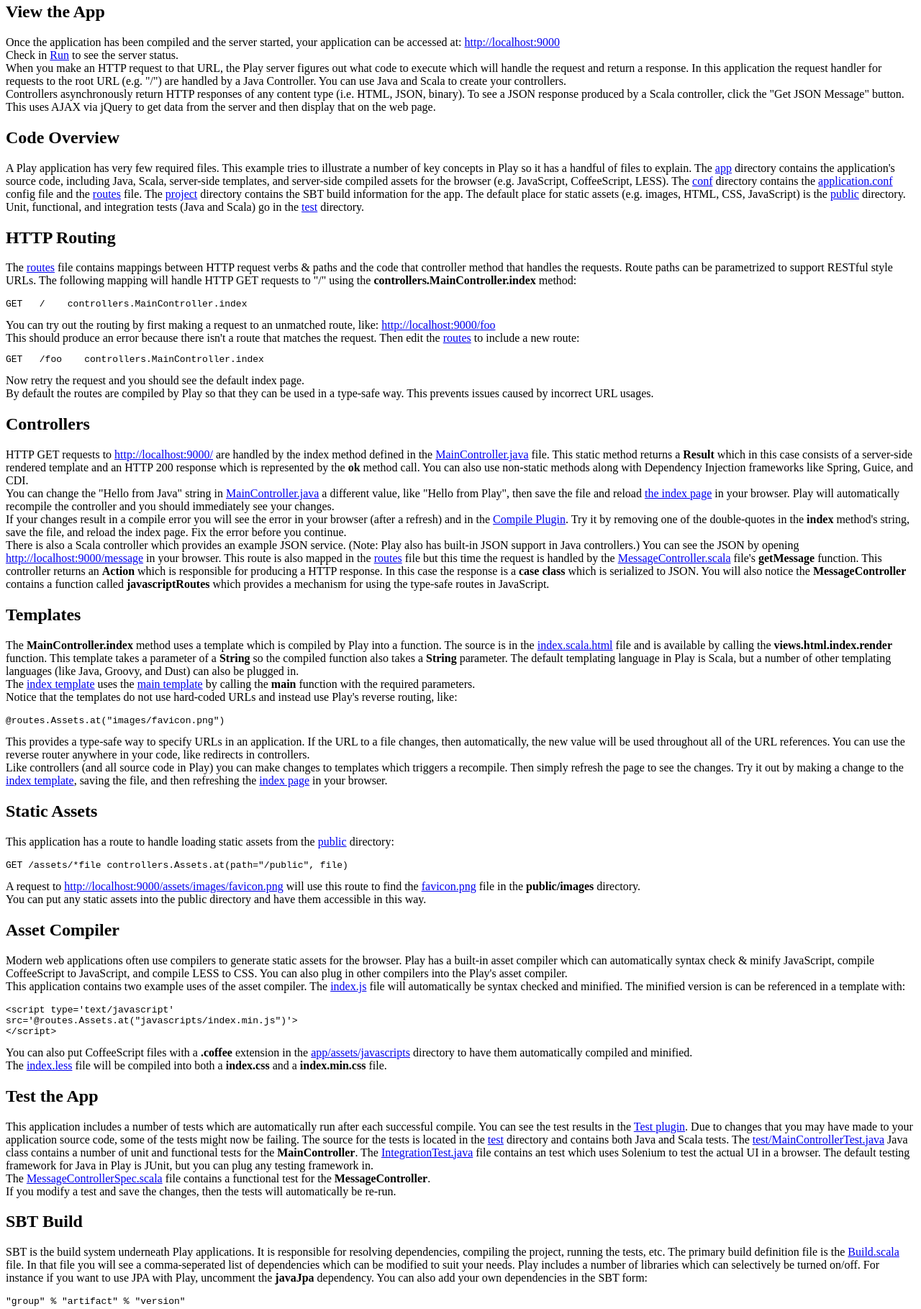
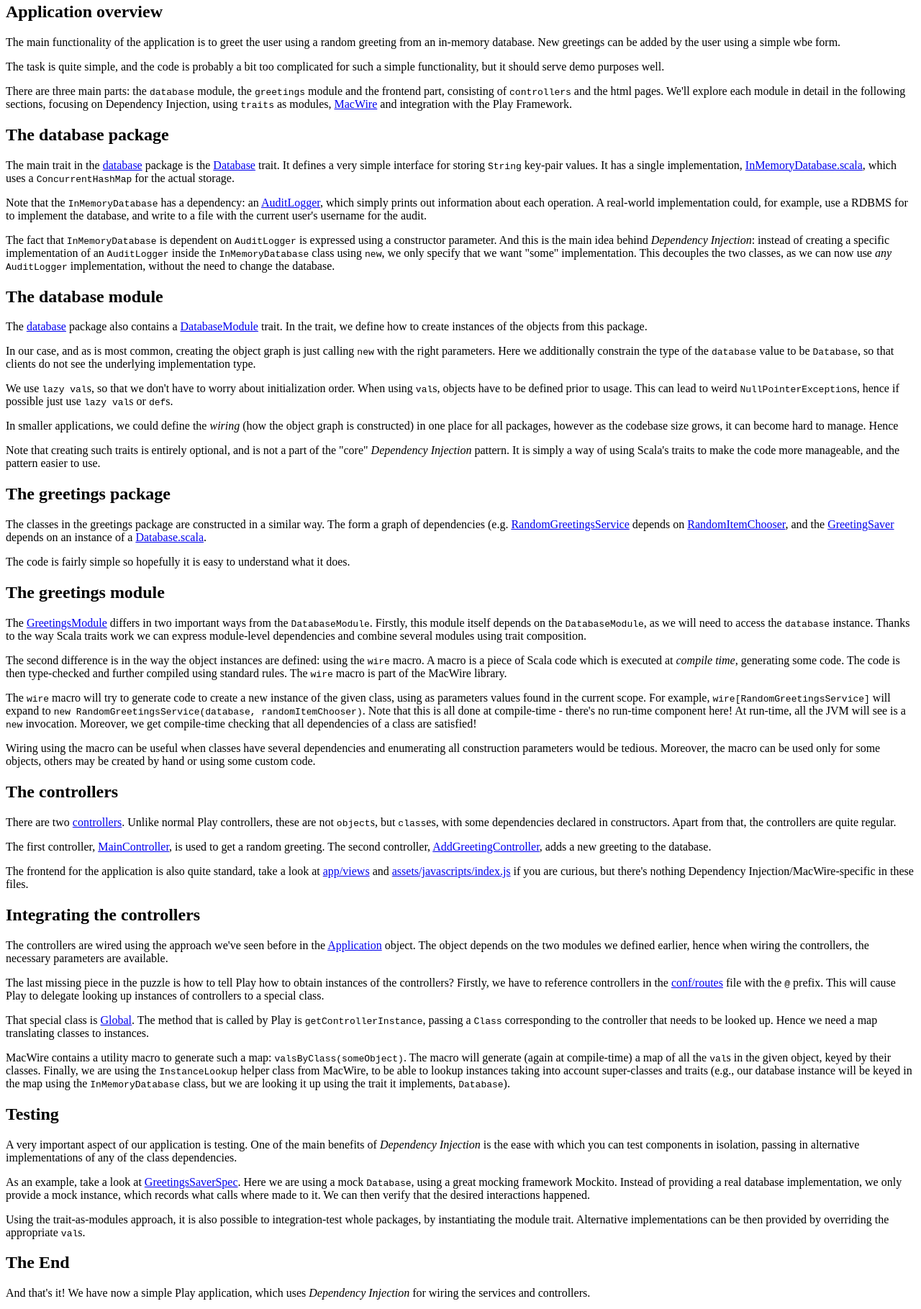
Before and after one commit to adamw/macwire-activator, a plain HTML site: page tutorial/index.html in a window 1280 px wide. Shown: the part 43-1862 px from the top of the page at 72% size. Drawn offline with Linux system fonts and the light colour scheme.

Commit message:
Initial activator docs

```diff
--- a/tutorial/index.html
+++ b/tutorial/index.html
@@ -1,116 +1,229 @@
 <html>
 <head>
-    <title>Hello Play Framework - Activator Template</title>
+    <title>No-framework Dependency Injection with MacWire and Play Activator</title>
 </head>
 <body>
 <div>
-    <p>You've just created a simple Play Framework application! Now lets explore the code and make some changes.</p>
+    <p>You've just created the Macwire + Play Framework example application! Let's explore what's inside.</p>
 
-    <h2> View the App</h2>
+    <h2>Application overview</h2>
 
     <p>
-        Once the application has been compiled and the server started, your application can be accessed at: <a href="http://localhost:9000" target="_blank">http://localhost:9000</a><br/>
-        Check in <a href="#run" class="shortcut">Run</a> to see the server status.<br/>
-        When you make an HTTP request to that URL, the Play server figures out what code to execute which will handle the request and return a response.  In this application the request handler for requests to the root URL (e.g. "/") are handled by a Java Controller.  You can use Java and Scala to create your controllers.<br/>
-        Controllers asynchronously return HTTP responses of any content type (i.e. HTML, JSON, binary).  To see a JSON response produced by a Scala controller, click the "Get JSON Message" button.  This uses AJAX via jQuery to get data from the server and then display that on the web page.
+        The main functionality of the application is to greet the user using a random greeting from an in-memory database.
+        New greetings can be added by the user using a simple wbe form.
+    </p>
+
+    <p>
+        The task is quite simple, and the code is probably a bit too complicated for such a simple functionality, but it
+        should serve demo purposes well.
+    </p>
+
+    <p>
+        There are three main parts: the <code>database</code> module, the <code>greetings</code> module and the
+        frontend part, consisting of <code>controllers</code> and the html pages. We'll explore each module in detail
+        in the following sections, focusing on Dependency Injection, using <code>traits</code> as modules,
+        <a href="https://github.com/adamw/macwire">MacWire</a> and integration with the Play Framework.
     </p>
 </div>
 <div>
-    <h2> Code Overview</h2>
-
-    <p>A Play application has very few required files.  This example tries to illustrate a number of key concepts in Play so it has a handful of files to explain.  The <a href="#code/app" class="shortcut">app</a> directory contains the application's source code, including Java, Scala, server-side templates, and server-side compiled assets for the browser (e.g. JavaScript, CoffeeScript, LESS).  The <a href="#code/conf" class="shortcut">conf</a> directory contains the <a href="#code/conf/application.conf" class="shortcut">application.conf</a> config file and the <a href="#code/conf/routes" class="shortcut">routes</a> file</a>.  The <a href="#code/project" class="shortcut">project</a> directory contains the SBT build information for the app.  The default place for static assets (e.g. images, HTML, CSS, JavaScript) is the <a href="#code/public" class="shortcut">public</a> directory.  Unit, functional, and integration tests (Java and Scala) go in the <a href="#code/test" class="shortcut">test</a> directory.</p>
-</div>
-<div>
-    <h2> HTTP Routing</h2>
+    <h2>The database package</h2>
 
     <p>
-        The <a href="#code/conf/routes" class="shortcut">routes</a> file contains mappings between HTTP request verbs &amp; paths and the code that controller method that handles the requests.  Route paths can be parametrized to support RESTful style URLs.  The following mapping will handle HTTP GET requests to "/" using the <strong>controllers.MainController.index</strong> method:
-        <pre><code>GET   /    controllers.MainController.index</code></pre>
-        You can try out the routing by first making a request to an unmatched route, like: <a href="http://localhost:9000/foo" target="_blank">http://localhost:9000/foo</a><br/>
-        This should produce an error because there isn't a route that matches the request.
-        Then edit the <a href="#code/conf/routes" class="shortcut">routes</a> to include a new route:
-        <pre><code>GET   /foo    controllers.MainController.index</code></pre>
-        Now retry the request and you should see the default index page.<br/>
-        By default the routes are compiled by Play so that they can be used in a type-safe way.  This prevents issues caused by incorrect URL usages.
-        <!-- todo: Learn more -->
+        The main trait in the <a href="#code/app/services/database" class="shortcut">database</a> package is the
+        <a href="#code/app/services/database/Database.scala" class="shortcut">Database</a> trait. It defines a
+        very simple interface for storing <code>String</code> key-pair values. It has a single implementation,
+        <a href="#code/app/services/database/InMemoryDatabase.scala" class="shortcut">InMemoryDatabase.scala</a>,
+        which uses a <code>ConcurrentHashMap</code> for the actual storage.
+    </p>
+
+    <p>
+        Note that the <code>InMemoryDatabase</code> has a dependency: an
+        <a href="#code/app/services/database/AuditLogger.scala" class="shortcut">AuditLogger</a>, which simply
+        prints out information about each operation. A real-world implementation could, for example, use a RDBMS for
+        to implement the database, and write to a file with the current user's username for the audit.
+    </p>
+
+    <p>
+        The fact that <code>InMemoryDatabase</code> is dependent on <code>AuditLogger</code> is expressed using a
+        constructor parameter. And this is the main idea behind <em>Dependency Injection</em>: instead of creating a
+        specific implementation of an <code>AuditLogger</code> inside the <code>InMemoryDatabase</code> class using
+        <code>new</code>, we only specify that we want "some" implementation. This decouples the two classes, as we
+        can now use <em>any</em> <code>AuditLogger</code> implementation, without the need to change the database.
     </p>
 </div>
 <div>
-    <h2> Controllers</h2>
+    <h2>The database module</h2>
 
     <p>
-        HTTP GET requests to <a href="http://localhost:9000/" target="_blank">http://localhost:9000/</a> are handled by the index method defined in the <a href="#code/app/controllers/MainController.java" class="shortcut">MainController.java</a> file.  This static method returns a <strong>Result</strong> which in this case consists of a server-side rendered template and an HTTP 200 response which is represented by the <strong>ok</strong> method call.  You can also use non-static methods along with Dependency Injection frameworks like Spring, Guice, and CDI. <!-- todo:  (<a href="http://TODO" target="_blank">Learn More...</a>) --><br/>
-        You can change the "Hello from Java" string in <a href="#code/app/controllers/MainController.java" class="shortcut">MainController.java</a> a different value, like "Hello from Play", then save the file and reload <a href="http://localhost:9000/" target="_blank">the index page</a> in your browser.  Play will automatically recompile the controller and you should immediately see your changes.<br/>
-        If your changes result in a compile error you will see the error in your browser (after a refresh) and in the <a href="#compile" class="shortcut">Compile Plugin</a>.  Try it by removing one of the double-quotes in the <strong>index</strong> method's string, save the file, and reload the index page.  Fix the error before you continue.<br/>
-        There is also a Scala controller which provides an example JSON service.  (Note: Play also has built-in JSON support in Java controllers.)  You can see the JSON by opening <a href="http://localhost:9000/message" target="_blank">http://localhost:9000/message</a> in your browser.  This route is also mapped in the <a href="#code/conf/routes" class="shortcut">routes</a> file but this time the request is handled by the <a href="#code/app/controllers/MessageController.scala" class="shortcut">MessageController.scala</a> file's <strong>getMessage</strong> function.  This controller returns an <strong>Action</strong> which is responsible for producing a HTTP response.  In this case the response is a <strong>case class</strong> which is serialized to JSON.  You will also notice the <strong>MessageController</strong> contains a function called <strong>javascriptRoutes</strong> which provides a mechanism for using the type-safe routes in JavaScript.
-        <!-- todo: Learn more -->
+        The <a href="#code/app/services/database" class="shortcut">database</a> package also contains a
+        <a href="#code/app/services/database/DatabaseModule.scala" class="shortcut">DatabaseModule</a> trait.
+        In the trait, we define how to create instances of the objects from this package.
+    </p>
+
+    <p>
+        In our case, and as is most common, creating the object graph is just calling <code>new</code> with
+        the right parameters. Here we additionally constrain the type of the <code>database</code> value to be
+        <code>Database</code>, so that clients do not see the underlying implementation type.
+    </p>
+
+    <p>
+        We use <code>lazy val</code>s, so that we don't have to worry about initialization order. When using
+        <code>val</code>s, objects have to be defined prior to usage. This can lead to weird
+        <code>NullPointerException</code>s, hence if possible just use <code>lazy val</code>s or <code>def</code>s.
+    </p>
+
+    <p>
+        In smaller applications, we could define the <em>wiring</em> (how the object graph is constructed) in one place
+        for all packages, however as the codebase size grows, it can become hard to manage. Hence
+    </p>
+
+    <p>
+        Note that creating such traits is entirely optional, and is not a part of the "core" <em>Dependency Injection</em>
+        pattern. It is simply a way of using Scala's traits to make the code more manageable, and the pattern easier
+        to use.
     </p>
 </div>
 <div>
-    <h2> Templates</h2>
+    <h2>The greetings package</h2>
 
     <p>
-        The <strong>MainController.index</strong> method uses a template which is compiled by Play into a function.  The source is in the <a href="#code/app/views/index.scala.html" class="shortcut">index.scala.html</a> file and is available by calling the <strong>views.html.index.render</strong> function.  This template takes a parameter of a <strong>String</strong> so the compiled function also takes a <strong>String</strong> parameter.  The default templating language in Play is Scala, but a number of other templating languages (like Java, Groovy, and Dust) can also be plugged in.<br/>
-        The <a href="#code/app/views/index.scala.html" class="shortcut">index template</a> uses the <a href="#code/app/views/main.scala.html" class="shortcut">main template</a> by calling the <strong>main</strong> function with the required parameters.<br/>
-        Notice that the templates do not use hard-coded URLs and instead use Play's reverse routing, like:
-        <pre><code>@routes.Assets.at("images/favicon.png")</code></pre>
-        This provides a type-safe way to specify URLs in an application.  If the URL to a file changes, then automatically, the new value will be used throughout all of the URL references.  You can use the reverse router anywhere in your code, like redirects in controllers.<br/>
-        Like controllers (and all source code in Play) you can make changes to templates which triggers a recompile.  Then simply refresh the page to see the changes.  Try it out by making a change to the <a href="#code/app/views/index.scala.html" class="shortcut">index template</a>, saving the file, and then refreshing the <a href="http://localhost:9000/" target="_blank">index page</a> in your browser.
-        <!-- todo: Learn more -->
+        The classes in the greetings package are constructed in a similar way. The form a graph of dependencies (e.g.
+        <a href="#code/app/services/greetings/RandomGreetingsService.scala" class="shortcut">RandomGreetingsService</a> depends on
+        <a href="#code/app/services/greetings/RandomItemChooser.scala" class="shortcut">RandomItemChooser</a>, and the
+        <a href="#code/app/services/greetings/GreetingSaver.scala" class="shortcut">GreetingSaver</a> depends on an
+        instance of a <a href="#code/app/services/database/Database.scala" class="shortcut">Database.scala</a>.
+    </p>
+
+    <p>
+        The code is fairly simple so hopefully it is easy to understand what it does.
     </p>
 </div>
 <div>
-    <h2> Static Assets</h2>
+    <h2>The greetings module</h2>
 
     <p>
-        This application has a route to handle loading static assets from the <a href="#code/public" class="shortcut">public</a> directory:
-        <pre><code>GET /assets/*file controllers.Assets.at(path="/public", file)</code></pre>
-        A request to <a href="http://localhost:9000/assets/images/favicon.png" target="_blank">http://localhost:9000/assets/images/favicon.png</a> will use this route to find the <a href="#code/public/images/favicon.png" class="shortcut">favicon.png</a> file in the <strong>public/images</strong> directory.<br/>
-        You can put any static assets into the public directory and have them accessible in this way.
-        <!-- todo: Learn more -->
+        The <a href="#code/app/services/greetings/GreetingsModule.scala" class="shortcut">GreetingsModule</a> differs in two
+        important ways from the <code>DatabaseModule</code>. Firstly, this module itself depends on the <code>DatabaseModule</code>,
+        as we will need to access the <code>database</code> instance. Thanks to the way Scala traits work we can express
+        module-level dependencies and combine several modules using trait composition.
+    </p>
+
+    <p>
+        The second difference is in the way the object instances are defined: using the <code>wire</code> macro. A macro is
+        a piece of Scala code which is executed at <em>compile time</em>, generating some code. The code is then type-checked
+        and further compiled using standard rules. The <code>wire</code> macro is part of the MacWire library.
+    </p>
+
+    <p>
+        The <code>wire</code> macro will try to generate code to create a new instance of the given class, using as parameters
+        values found in the current scope. For example, <code>wire[RandomGreetingsService]</code> will expand to
+        <code>new RandomGreetingsService(database, randomItemChooser)</code>. Note that this is all done at compile-time - there's
+        no run-time component here! At run-time, all the JVM will see is a <code>new</code> invocation. Moreover, we get
+        compile-time checking that all dependencies of a class are satisfied!
+    </p>
+
+    <p>
+        Wiring using the macro can be useful when classes have several dependencies and enumerating all construction parameters
+        would be tedious. Moreover, the macro can be used only for some objects, others may be created by hand or using some
+        custom code.
     </p>
 </div>
 <div>
-    <h2> Asset Compiler</h2>
+    <h2>The controllers</h2>
 
     <p>
-        Modern web applications often use compilers to generate static assets for the browser.  Play has a built-in asset compiler which can automatically syntax check &amp; minify JavaScript, compile CoffeeScript to JavaScript, and compile LESS to CSS.  You can also plug in other compilers into the Play's asset compiler.<br/>
-        This application contains two example uses of the asset compiler.  The <a href="#code/app/assets/javascripts/index.js" class="shortcut">index.js</a> file will automatically be syntax checked and minified.  The minified version is can be referenced in a template with:
-        <pre><code>&lt;script type='text/javascript'
-src='@routes.Assets.at("javascripts/index.min.js")'&gt;
-&lt;/script&gt;</code></pre>
-        You can also put CoffeeScript files with a <strong>.coffee</strong> extension in the <a href="#code/app/assets/javascripts" class="shortcut">app/assets/javascripts</a> directory to have them automatically compiled and minified.<br/>
-        The <a href="#code/app/assets/stylesheets/index.less" class="shortcut">index.less</a> file will be compiled into both a <strong>index.css</strong> and a <strong>index.min.css</strong> file.
-        <!-- todo: Learn more -->
+        There are two <a href="#code/app/services/controllers" class="shortcut">controllers</a>. Unlike normal Play controllers,
+        these are not <code>object</code>s, but <code>class</code>es, with some dependencies declared in constructors. Apart
+        from that, the controllers are quite regular.
+    </p>
+
+    <p>
+        The first controller, <a href="#code/app/services/controllers/MainController.scala" class="shortcut">MainController</a>,
+        is used to get a random greeting. The second controller,
+        <a href="#code/app/services/controllers/AddGreetingController.scala" class="shortcut">AddGreetingController</a>,
+        adds a new greeting to the database.
+    </p>
+
+    <p>
+        The frontend for the application is also quite standard, take a look at
+        <a href="#code/app/views" class="shortcut">app/views</a> and
+        <a href="#code/assets/javascripts/index.js" class="shortcut">assets/javascripts/index.js</a> if you are curious, but
+        there's nothing Dependency Injection/MacWire-specific in these files.
     </p>
 </div>
 <div>
-    <h2> Test the App</h2>
+    <h2>Integrating the controllers</h2>
 
     <p>
-        This application includes a number of tests which are automatically run after each successful compile.  You can see the test results in the <a href="#test" class="shortcut">Test plugin</a>.  Due to changes that you may have made to your application source code, some of the tests might now be failing.  The source for the tests is located in the <a href="#code/test" class="shortcut">test</a> directory and contains both Java and Scala tests.  The <a href="#code/test/MainControllerTest.java" class="shortcut">test/MainControllerTest.java</a> Java class contains a number of unit and functional tests for the <strong>MainController</strong>.  The <a href="#code/test/IntegrationTest.java" class="shortcut">IntegrationTest.java</a> file contains an test which uses Solenium to test the actual UI in a browser.  The default testing framework for Java in Play is JUnit, but you can plug any testing framework in.<br/>
-        The <a href="#code/test/MessageControllerSpec.scala" class="shortcut">MessageControllerSpec.scala</a> file contains a functional test for the <strong>MessageController</strong>.<br/>
-        If you modify a test and save the changes, then the tests will automatically be re-run.
-        <!-- todo: Learn more -->
+        The controllers are wired using the approach we've seen before in the
+        <a href="#code/app/Application.scala" class="shortcut">Application</a> object. The object depends on the two
+        modules we defined earlier, hence when wiring the controllers, the necessary parameters are available.
+    </p>
+
+    <p>
+        The last missing piece in the puzzle is how to tell Play how to obtain instances of the controllers? Firstly, we
+        have to reference controllers in the  <a href="#code/conf/routes" class="shortcut">conf/routes</a> file with the
+        <code>@</code> prefix. This will cause Play to delegate looking up instances of controllers to a special class.
+    </p>
+
+    <p>
+        That special class is <a href="#code/app/Global.scala" class="shortcut">Global</a>. The method that is called by
+        Play is <code>getControllerInstance</code>, passing a <code>Class</code> corresponding to the controller that
+        needs to be looked up. Hence we need a map translating classes to instances.
+    </p>
+
+    <p>
+        MacWire contains a utility macro to generate such a map: <code>valsByClass(someObject)</code>. The macro
+        will generate (again at compile-time) a map of all the <code>val</code>s in the given object, keyed by their
+        classes. Finally, we are using the <code>InstanceLookup</code> helper class from MacWire, to be able to lookup
+        instances taking into account super-classes and traits (e.g., our database instance will be keyed in the map using the
+        <code>InMemoryDatabase</code> class, but we are looking it up using the trait it implements, <code>Database</code>).
     </p>
 </div>
 <div>
-    <h2> SBT Build</h2>
+    <h2>Testing</h2>
 
     <p>
-        SBT is the build system underneath Play applications.  It is responsible for resolving dependencies, compiling the project, running the tests, etc.  The primary build definition file is the <a href="#code/project/Build.scala" class="shortcut">Build.scala</a> file.  In that file you will see a comma-seperated list of dependencies which can be modified to suit your needs.  Play includes a number of libraries which can selectively be turned on/off.  For instance if you want to use JPA with Play, uncomment the <strong>javaJpa</strong> dependency.  You can also add your own dependencies in the SBT form:
-        <pre><code>"group" % "artifact" % "version"</code></pre>
-        <!-- todo: Learn more -->
+        A very important aspect of our application is testing. One of the main benefits of <em>Dependency Injection</em>
+        is the ease with which you can test components in isolation, passing in alternative implementations of any
+        of the class dependencies.
+    </p>
+
+    <p>
+        As an example, take a look at
+        <a href="#code/test/services/greetings/GreetingsSaverSpec.scala" class="shortcut">GreetingsSaverSpec</a>.
+        Here we are using a mock <code>Database</code>, using a great mocking framework Mockito. Instead of providing
+        a real database implementation, we only provide a mock instance, which records what calls where made to it.
+        We can then verify that the desired interactions happened.
+    </p>
+
+    <p>
+        Using the trait-as-modules approach, it is also possible to integration-test whole packages, by instantiating the
+        module trait. Alternative implementations can be then provided by overriding the appropriate <code>val</code>s.
     </p>
 </div>
 <div>
-    <h2> Further Learning</h2>
+    <h2>The End</h2>
 
     <p>
-        The <a href="http://www.playframework.com/documentation" target="_blank">Play Documentation</a> contains much more exhaustive details and also covers a number of other topics which haven't been addressed in this tutorial.<br/>
-        <a href="http://stackoverflow.com" target="_blank">StackOverflow</a> is a great place ask questions about Play.<br/>
-        <a href="http://groups.google.com/group/play-framework" target="_blank">The play-framework</a> Google Group is a great place to discuss Play.<br/>
+        And that's it! We have now a simple Play application, which uses <em>Dependency Injection</em> for wiring the
+        services and controllers.
     </p>
+
+    <p>
+        The whole integration layer doesn't use reflection, only type-safe, compile-time code generation. And we're only
+        using plain, old Scala traits and classes, without the help of any framework.
+    </p>
+
+    <p>
+        If you are interested, a couple of useful links:
+    </p>
+
+    <ul>
+        <li><a href="http://www.playframework.com/documentation" target="_blank">Play Documentation</a></li>
+        <li><a href="https://github.com/adamw/macwire" target="_blank">The MacWire project on GitHub</a></li>
+        <li><a href="https://code.google.com/p/mockito/" target="_blank">Mockito - Simple Mocking Framework</a></li>
+    </ul>
 </div>
 </body>
 </html>
```
Also changed, not shown: 1 other file.
